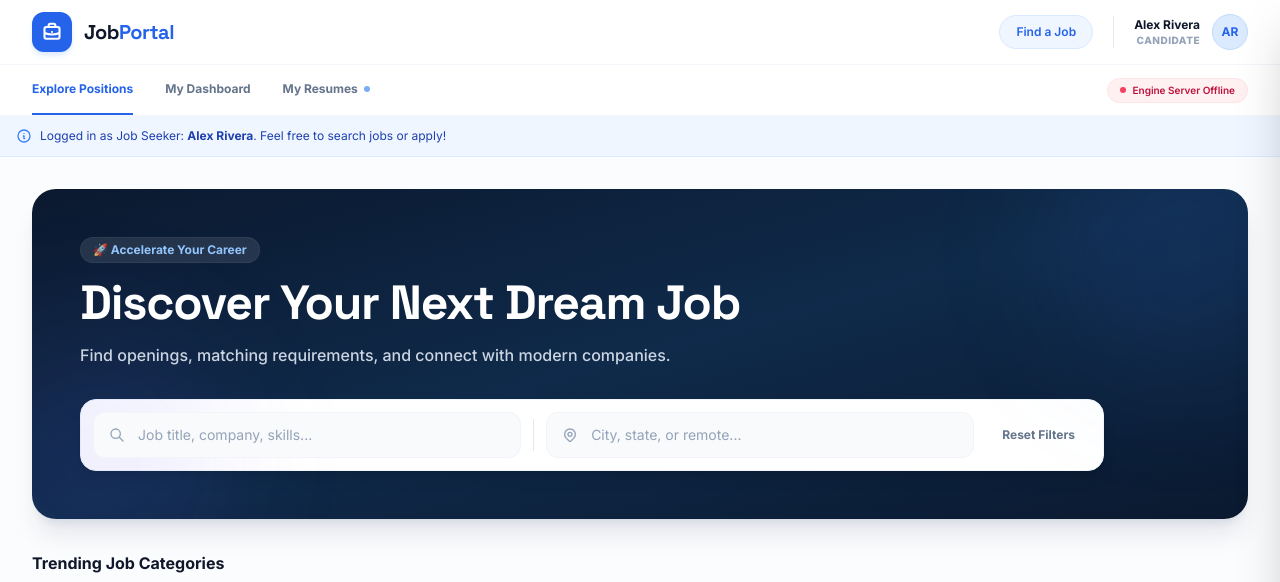
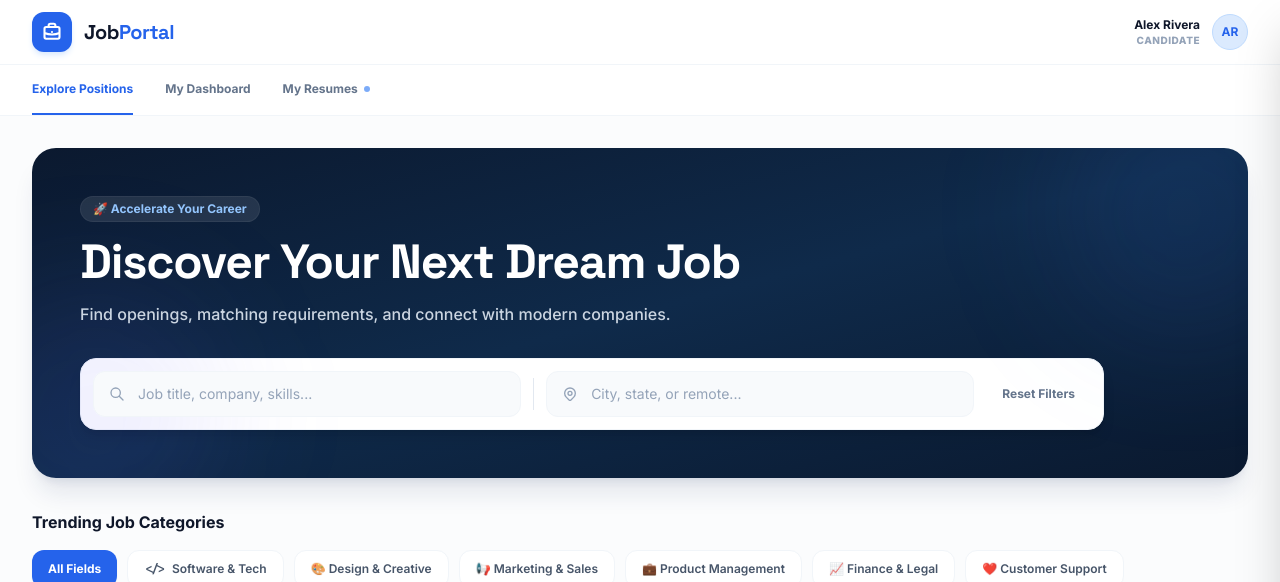
Before and after one commit to KohKeXing/JobPortalWebsite, a Django app: template templates/seeker.html in a window 1280 px wide. Shown: the top 582 px of the page. Run offline with Django 4.2, Linux system fonts and the light colour scheme; the template is opened without the code that fills it, so the values that code supplies are empty; some libraries are stand-ins or nearby versions.

Commit message:
Remove unused header controls and alert banner
Removed header mid console controls and alert banner.

```diff
--- a/templates/seeker.html
+++ b/templates/seeker.html
@@ -37,6 +37,9 @@
         ::-webkit-scrollbar-thumb:hover {
             background: #94a3b8;
         }
+        #api-status-indicator {
+         display: none !important;
+        }
     </style>
 </head>
 <body class="bg-slate-50/50 text-slate-900 min-h-screen flex flex-col font-sans antialiased">
@@ -57,13 +60,6 @@
                         Job<span class="text-blue-600">Portal</span>
                     </span>
                 </div>
-
-                <!-- Header mid console controls -->
-                <div class="flex items-center gap-3">
-                    <button onclick="switchView('explore')" class="px-4 py-2 text-xs font-semibold rounded-full bg-blue-50 text-blue-600 border border-blue-100 hover:bg-blue-100/50 transition">
-                        Find a Job
-                    </button>
-                    <div class="h-8 w-[1px] bg-slate-200 mx-2"></div>
 
                     <!-- User profile block -->
                     <div class="flex items-center gap-3">
@@ -98,24 +94,12 @@
                 </nav>
                 <!-- API Engine Badge -->
                 <div id="api-status-indicator" class="flex items-center gap-1.5 px-3 py-1 rounded-full text-[10px] font-semibold bg-emerald-50 text-emerald-700 border border-emerald-100">
-                    <span class="h-1.5 w-1.5 rounded-full bg-emerald-500 animate-pulse"></span> Gemini 3.5: Connected
+
                 </div>
             </div>
         </div>
     </div>
 
-    <!-- Alert / Persona Switcher Banner -->
-    <div class="bg-blue-50 border-b border-blue-100 py-3 px-4 shadow-2xs">
-        <div class="max-w-7xl mx-auto flex flex-col sm:flex-row items-center justify-between gap-2 text-xs">
-            <div class="flex items-center gap-2 text-blue-800" id="persona-banner-text">
-                <!-- Info circle SVG -->
-                <svg class="w-4 h-4 text-blue-500 shrink-0" fill="none" stroke="currentColor" viewBox="0 0 24 24" xmlns="http://www.w3.org/2000/svg">
-                    <path stroke-linecap="round" stroke-linejoin="round" stroke-width="2" d="M13 16h-1v-4h-1m1-4h.01M21 12a9 9 0 11-18 0 9 9 0 0118 0z"></path>
-                </svg>
-                <span>Logged in as Job Seeker: <strong id="persona-strong-name">Alex Rivera</strong>. Feel free to search jobs or apply!</span>
-            </div>
-        </div>
-    </div>
 
     <!-- 3. MAIN PORTAL WINDOW -->
     <main class="flex-1 max-w-7xl w-full mx-auto px-4 sm:px-6 lg:px-8 py-8 flex flex-col gap-8">
```
